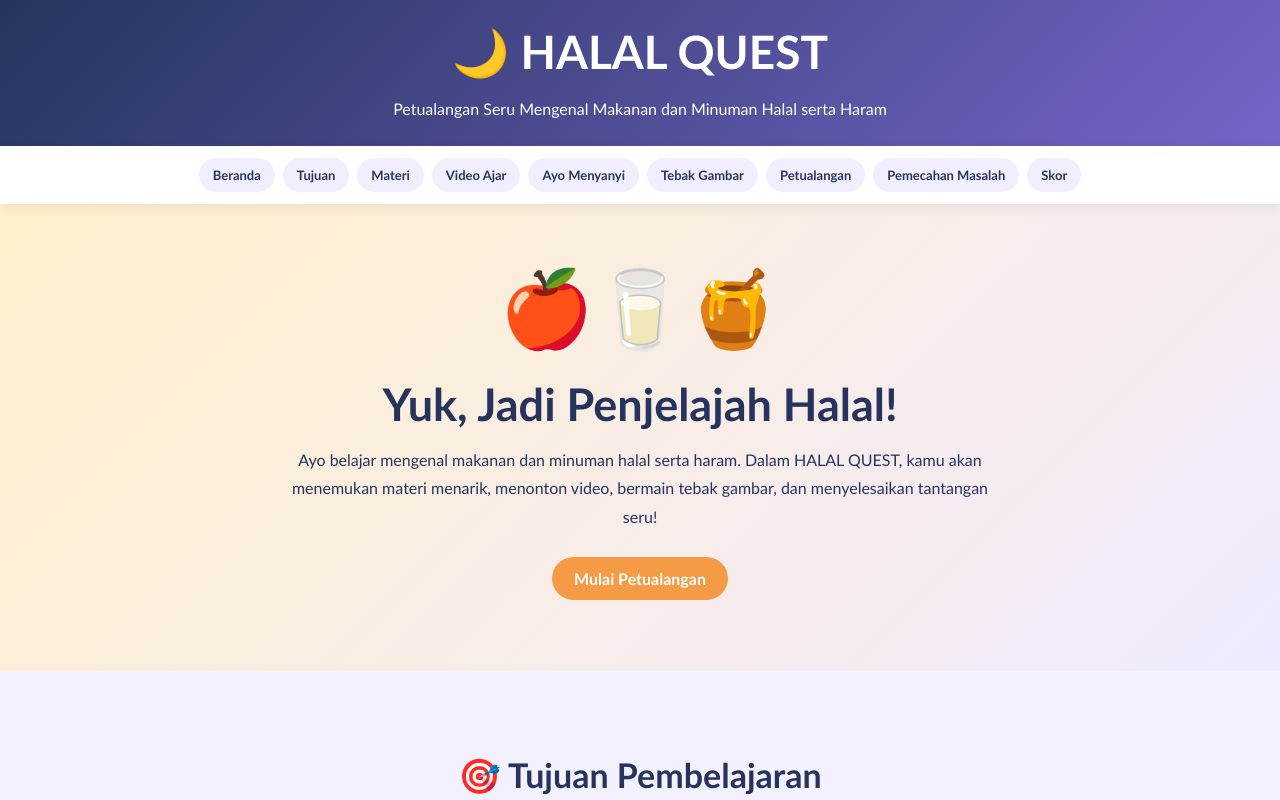
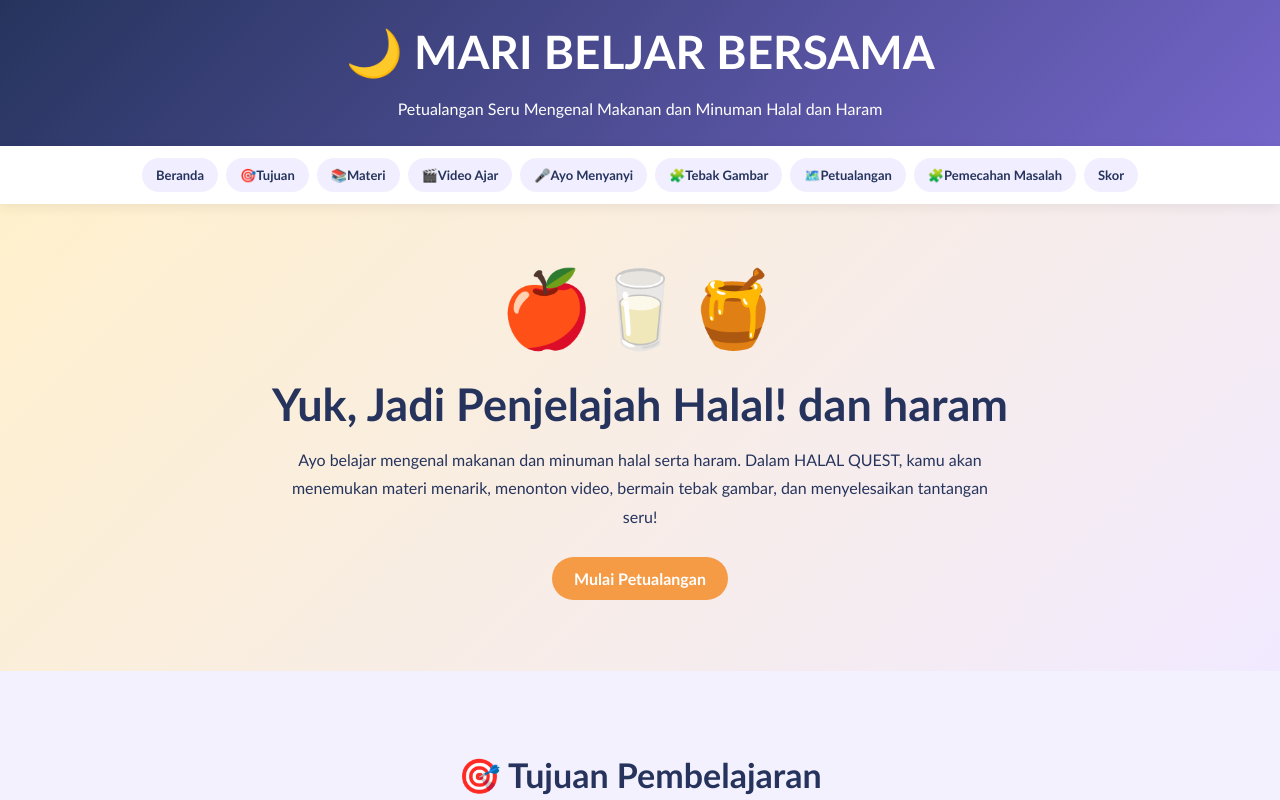
Before and after one commit to kieya07/petualangan, a plain HTML site: page index.html in a window 1280 px wide. Shown: the top 800 px of the page. Drawn offline with Linux system fonts and the light colour scheme.

Commit message:
Update index.html

```diff
--- a/index.html
+++ b/index.html
@@ -4,7 +4,7 @@
 <head>
 <meta charset="UTF-8">
 <meta name="viewport" content="width=device-width, initial-scale=1.0">
-<title>HALAL QUEST | Petualangan Halal dan Haram</title>
+<title>Mari Belajar Mengenal Makanan dan Minuman Halal dan Haram </title>
 
 <style>
 :root {
@@ -398,26 +398,26 @@ footer {
 <body>
 
 <header>
-  <h1>🌙 HALAL QUEST</h1>
-  <p>Petualangan Seru Mengenal Makanan dan Minuman Halal serta Haram</p>
+  <h1>🌙 MARI BELJAR BERSAMA</h1>
+  <p>Petualangan Seru Mengenal Makanan dan Minuman Halal dan Haram</p>
 </header>
 
 <nav>
   <a href="#beranda">Beranda</a>
-  <a href="#tujuan">Tujuan</a>
-  <a href="#materi">Materi</a>
-  <a href="#videoajar">Video Ajar</a>
-  <a href="#menyanyi">Ayo Menyanyi</a>
-  <a href="#tebakgambar">Tebak Gambar</a>
-  <a href="#petualangan">Petualangan</a>
-  <a href="#pemecahan">Pemecahan Masalah</a>
+  <a href="#tujuan">🎯Tujuan</a>
+  <a href="#materi">📚Materi</a>
+  <a href="#videoajar">🎬Video Ajar</a>
+  <a href="#menyanyi">🎤Ayo Menyanyi</a>
+  <a href="#tebakgambar">🧩Tebak Gambar</a>
+  <a href="#petualangan">🗺️Petualangan</a>
+  <a href="#pemecahan">🧩Pemecahan Masalah</a>
   <a href="#skor">Skor</a>
 </nav>
 
 <!-- BERANDA -->
 <section id="beranda" class="hero">
   <div class="emoji">🍎🥛🍯</div>
-  <h2>Yuk, Jadi Penjelajah Halal!</h2>
+  <h2>Yuk, Jadi Penjelajah Halal! dan haram</h2>
 
   <p>
     Ayo belajar mengenal makanan dan minuman halal serta haram.
@@ -748,12 +748,12 @@ footer {
 </section>
 
 <footer>
-  <h3>🌙 HALAL QUEST</h3>
+  <h3>🌙 MAKANAN DAN MINUMAN HALAL DAN HARAM</h3>
   <p>
     Belajar Halal dan Haram dengan Cara yang Seru,
     Menyenangkan, dan Bermakna.
   </p>
-  <p>© Media Pembelajaran Interaktif PAI</p>
+  <p>© Media Pembelajaran Interaktif PAI by @kieya_07</p>
 </footer>
 
 <script>
```
